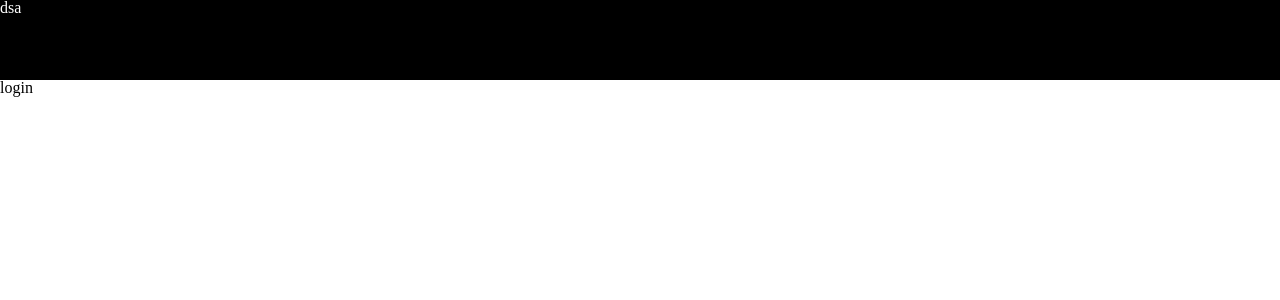
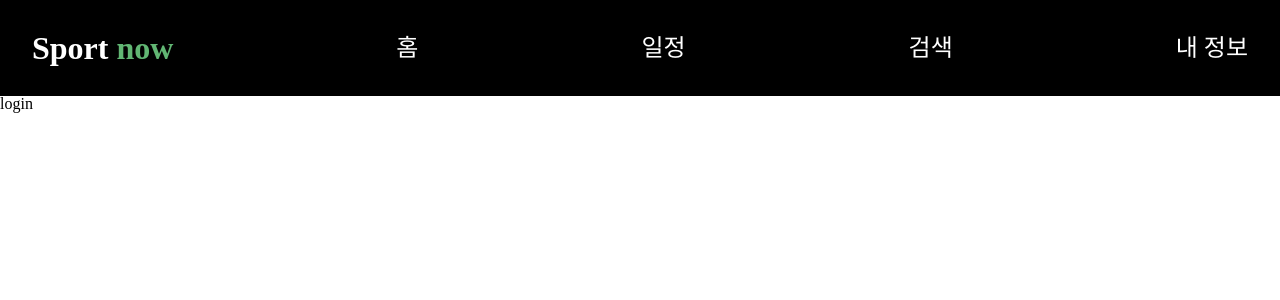
Before and after one commit to SW-SoccerHighilight/Front, a React (Create React App) app: page / in a window 1280 px wide. Shown: the top 300 px of the page. Built offline with nearby package versions, Linux system fonts and the light colour scheme.

Commit message:
add navbar css

```diff
--- a/src/components/navigationBar.jsx
+++ b/src/components/navigationBar.jsx
@@ -3,7 +3,14 @@ import style from '../style/navigationBar.module.css';
 const NavigationBar = (props) => {
   return (
       <div className={style.section}>
-        dsa
+        <span className={style.logo}>
+          <span className={style.logo_front}>Sport </span>
+          <span className={style.logo_back}>now</span>
+        </span>
+        <span className={style.navbar}>홈</span>
+        <span className={style.navbar}>일정</span>
+        <span className={style.navbar}>검색</span>
+        <span className={style.navbar}>내 정보</span>
       </div>
   );
 }
--- a/src/style/navigationBar.module.css
+++ b/src/style/navigationBar.module.css
@@ -1,6 +1,21 @@
 .section {
-  width: 100%;
-  height: 10vh;
+  display: flex;
+  justify-content: space-between;
+  align-items: center;
+  padding: 2rem;
   background-color: black;
   color: white;
 }
+
+.logo {
+  font-size: 2rem;
+  font-weight: 700;
+}
+
+.logo_back {
+  color: #61B673;
+}
+
+.navbar {
+  font-size: 1.5rem;
+}
```
